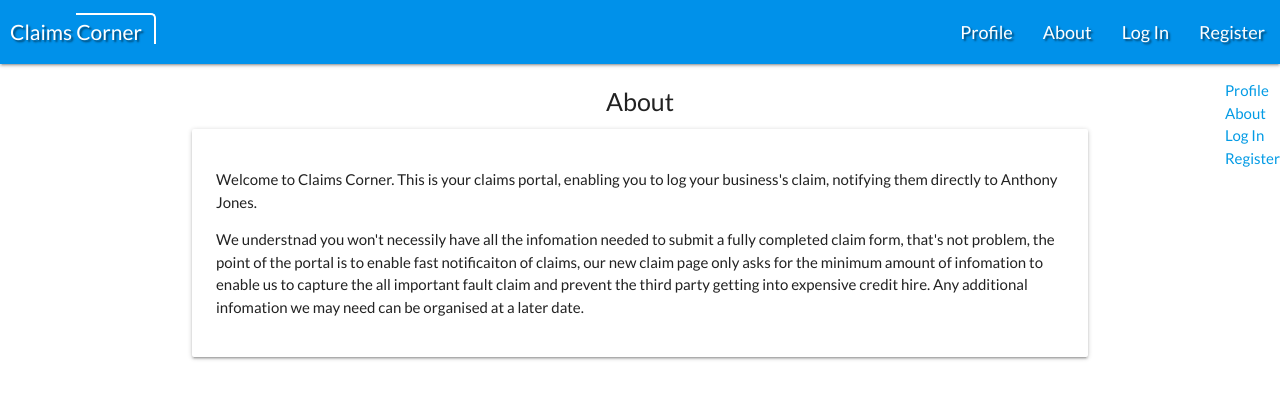
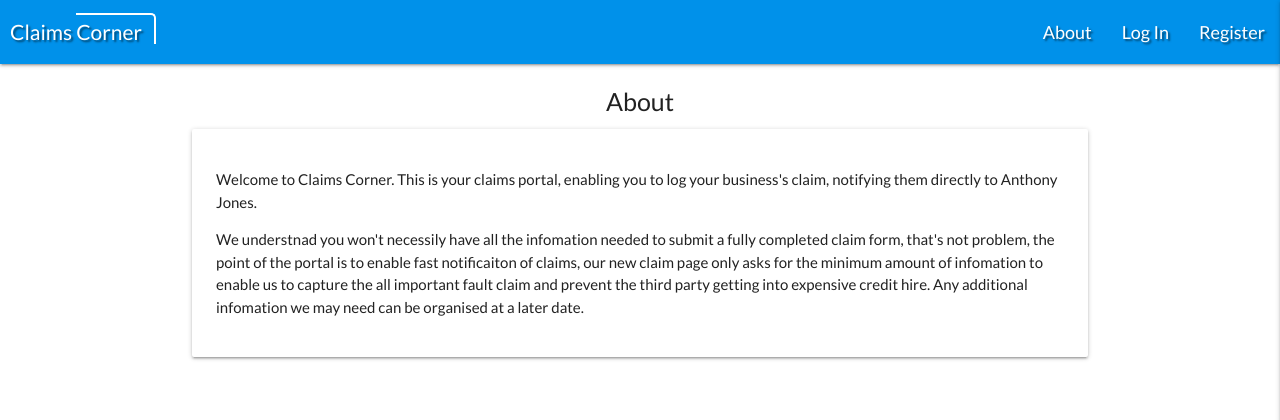
Before and after one commit to whatnote/ClaimsCorner, a Flask app: page / in a window 1280 px wide. Shown: the top 420 px of the page. Run offline with Flask 2, Linux system fonts and the light colour scheme; some libraries are stand-ins or nearby versions.

Commit message:
nav bar amnedments

```diff
--- a/app.py
+++ b/app.py
@@ -54,8 +54,11 @@ def newClaim():
             "tp_email": request.form.get("tp_email"),
         }
         mongo.db.claimForm.insert_one(claimData)
+        flash("Claim Successfully Added!")
+        return redirect(url_for("claims"))
+
     liability = mongo.db.liability.find().sort("liability", 1)
-    flash("Claim Successfully Added!")
+
     return render_template("newClaim.html", liability=liability)
 
 
--- a/templates/base.html
+++ b/templates/base.html
@@ -20,14 +20,14 @@
               <a href="#" class="brand-logo leftpadding">Claims <span class="corner">Corner</span></a>
               <a href="#" data-target="mobile-demo" class="sidenav-trigger right"><i class="fas fa-bars"></i></a>
               <ul class="right hide-on-med-and-down">
-                <li><a href="#">Profile</a></li>
-                <li><a href="{{ url_for('about') }}">About</a></li>
                 {% if session.user %}
+                  <li><a href="{{ url_for('profile', username=session['user']) }}">Profile</a></li>
                   <li><a href="{{ url_for('newClaim') }}">New Claim</a></li>
                   <li><a href="{{ url_for('claims') }}">Claims</a></li>
                   <li><a href="#">Diary</a></li>
                   <li><a href="{{ url_for('logout') }}">Log Out</a></li>
                 {% else %}
+                  <li><a href="{{ url_for('about') }}">About</a></li>
                   <li><a href="{{ url_for('login') }}">Log In</a></li>
                   <li><a href="{{ url_for('register') }}">Register</a></li>
                 {% endif %}
@@ -35,19 +35,19 @@
             </div>
           </nav>
         <!-- side nav bar-->
-        <ul class="right hide-on-med-and-down">
-          <li><a href="#">Profile</a></li>
-          <li><a href="{{ url_for('about') }}">About</a></li>
+          <ul class="sidenav" id="mobile-demo">
           {% if session.user %}
+            <li><a href="{{ url_for('profile', username=session['user']) }}">Profile</a></li>
             <li><a href="{{ url_for('newClaim') }}">New Claim</a></li>
             <li><a href="{{ url_for('claims') }}">Claims</a></li>
             <li><a href="#">Diary</a></li>
             <li><a href="{{ url_for('logout') }}">Log Out</a></li>
           {% else %}
+            <li><a href="{{ url_for('about') }}">About</a></li>
             <li><a href="{{ url_for('login') }}">Log In</a></li>
             <li><a href="{{ url_for('register') }}">Register</a></li>
           {% endif %}
-        </ul>
+          </ul>
 
     </header>
 
```
